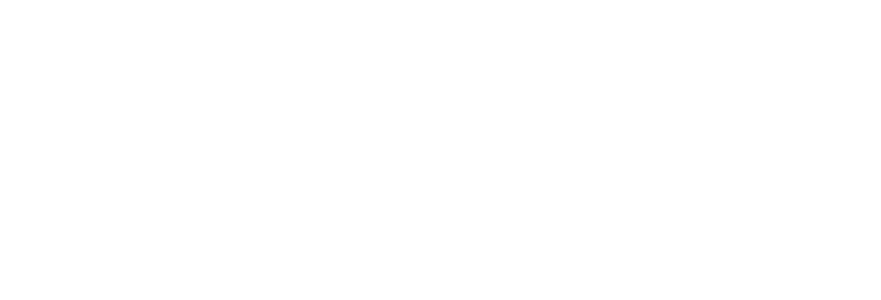
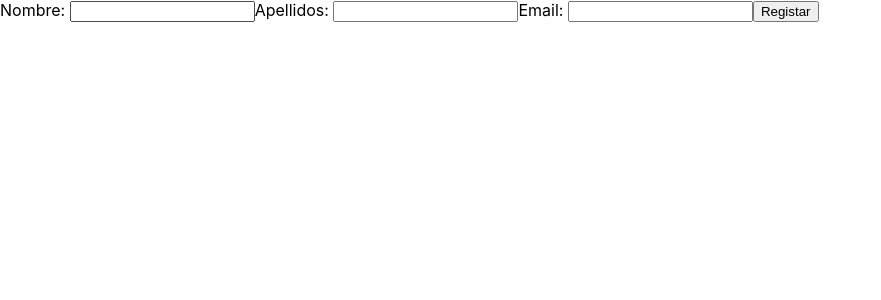
Before and after one commit to ArrowFoodTeam/arrowfood, a React (Create React App) app: page /resgistro in a window 1280 px wide. Shown: the top 300 px of the page, without its empty margins (0-881 px from the left). Built offline with nearby package versions, Linux system fonts and the light colour scheme.

Commit message:
añadido ruta registro

```diff
--- a/src/App.js
+++ b/src/App.js
@@ -1,12 +1,16 @@
 import {Route} from 'wouter'
 import './App.css';
+
+//import from pages
 import  Inicio  from "./Pages/Home/index";
+import Register from "./Pages/Register/index"
 
 
 function App() {
   return (
     <>
       <Route component={Inicio} path="/" />
+      <Route component={Register} path="/resgistro" />
     </>
   );
 }
--- a/src/Pages/Home/index.jsx
+++ b/src/Pages/Home/index.jsx
@@ -2,7 +2,9 @@
 import './index.css'
 
 const Inicio = () => {
-    console.log('entro?');
+
+
+
     return (
         <>
             <header className='header'>
--- /dev/null
+++ b/src/Pages/Register/index.jsx
@@ -0,0 +1,39 @@
+import { useState} from 'react'
+
+const Registro = () => {
+
+  const [campoNull, setcamponull] = useState(true)
+
+  const validarEmail = (email) => {
+    let regex = /^[a-zA-Z0-9.!#$%&'*+/=?^_`{|}~-]+@[a-zA-Z0-9-]+(?:\.[a-zA-Z0-9-]+)*$/gm
+    if(regex.test(email)) return true
+    return false
+  }
+  const handlerSubmit = (e) => {
+    e.preventDefault()
+    let nombre = document.getElementById('nombre').value
+    let apellidos = document.getElementById('apellidos').value
+    let email = document.getElementById('email').value
+    if (nombre.length === 0 || apellidos.length === 0 || validarEmail(email) === false) {
+      setcamponull(false)
+    } else {
+      setcamponull(true)
+    }
+  }
+
+  return (
+    <>
+      <form action="#" method="post">
+        <label htmlFor ="nombre">Nombre: </label>
+        <input type="text" name="nombre" id="nombre"/>
+        <label htmlFor ="apellidos">Apellidos: </label>
+        <input type="text" name="apellidos" id="apellidos" />
+        <label htmlFor="email">Email: </label>
+        <input type="email" name="email" id="email"/>
+        <input type="submit" onClick={handlerSubmit} value="Registar" />
+      </form>
+      {campoNull ? null : <h1>completa los campos</h1>}
+    </>
+  )
+}
+export default Registro
```
